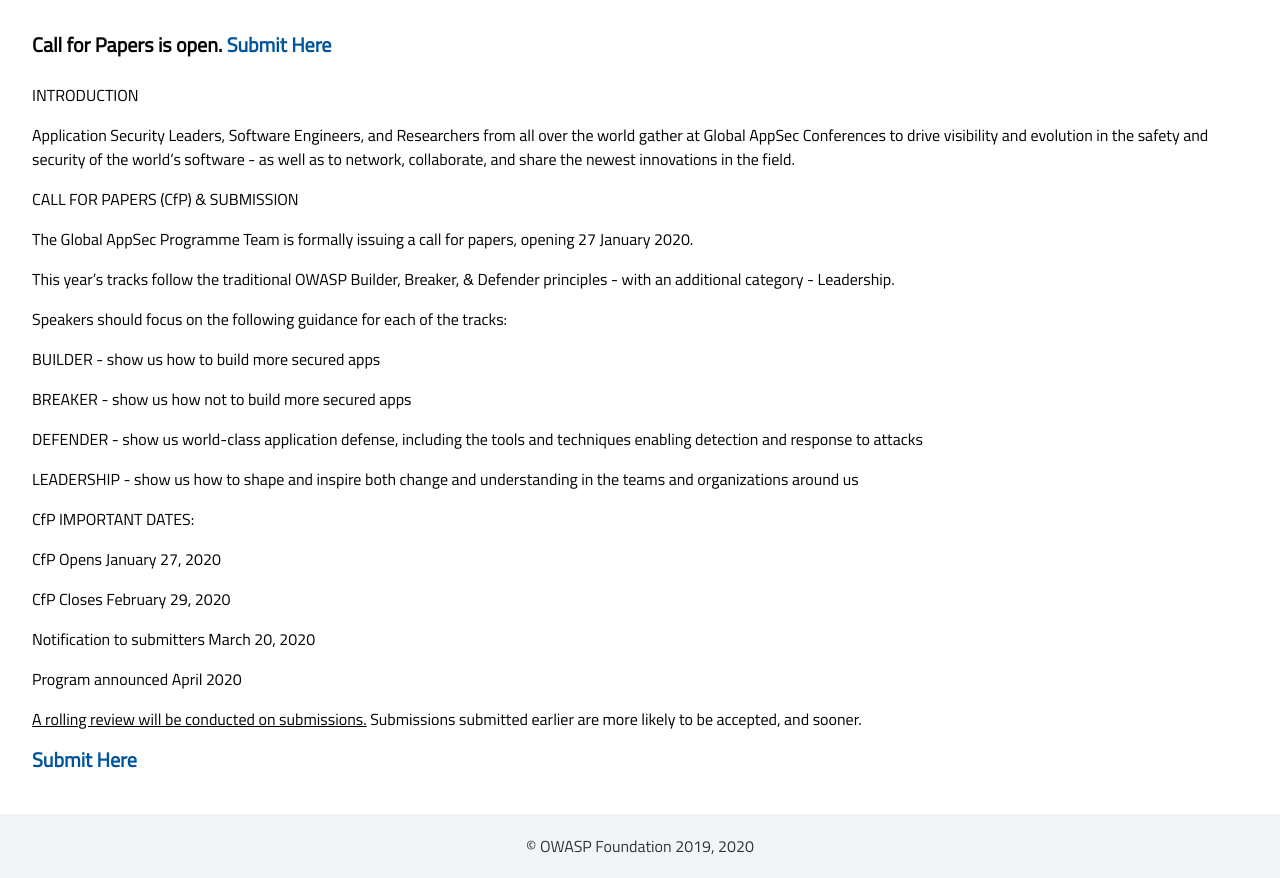
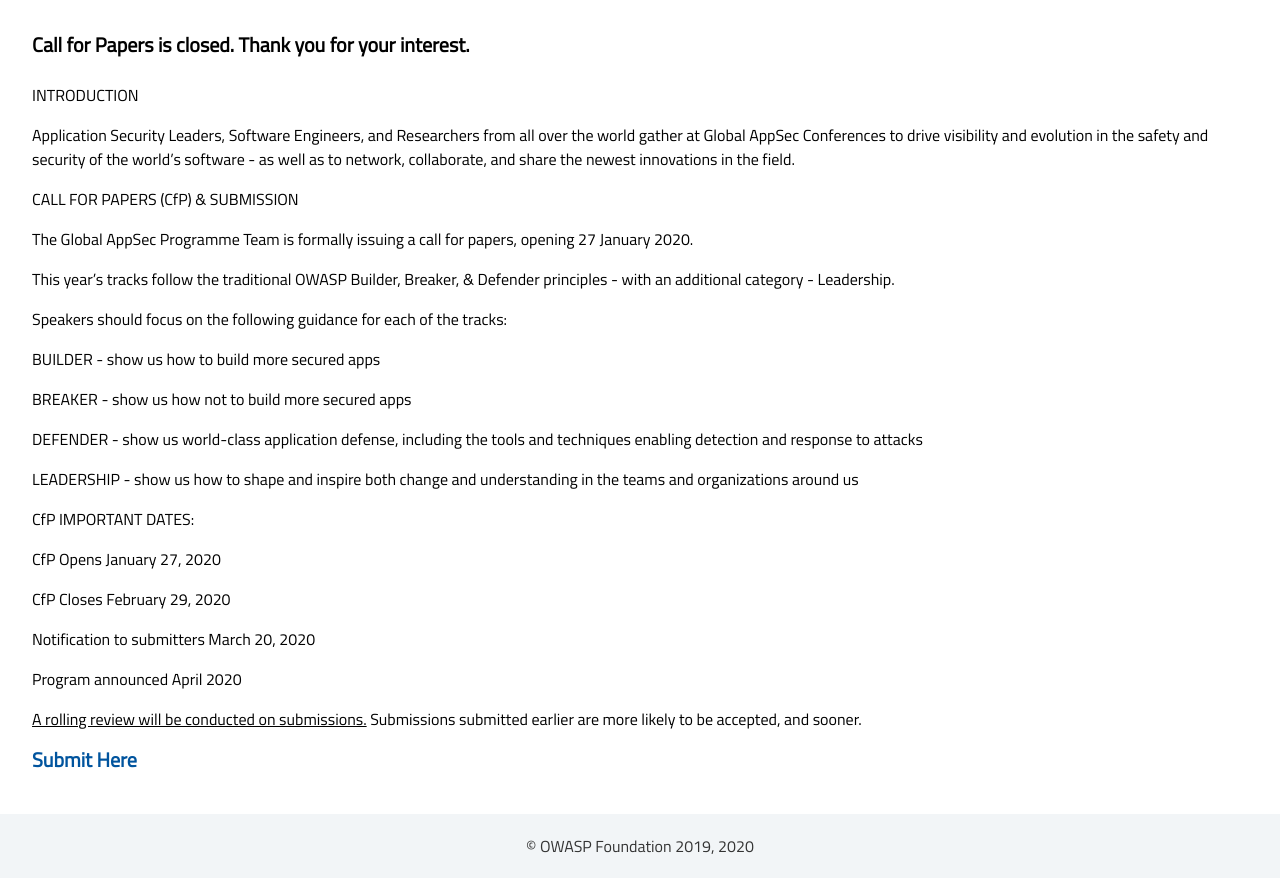
Before and after one commit to globalsea/globalsea.github.io, a Jekyll site: the page built from program/call-for-papers.md, in a window 1280 px wide. Shown: the part 338-1216 px from the top of the page. Built offline with Jekyll 4.4.1, drawn with Linux system fonts in a browser that asks for light colours; some web fonts are replaced.

Commit message:
Update call-for-papers.md

```diff
--- a/program/call-for-papers.md
+++ b/program/call-for-papers.md
@@ -2,7 +2,7 @@
 title: Call for Papers
 ---
 
-<h3><strong>Call for Papers is open. <a href = "https://owasp.submittable.com/submit/157930/global-appsec-dublin-2020-cfp" target="_blank">Submit Here</a></strong></h3>
+<h3><strong>Call for Papers is closed.  Thank you for your interest.</strong></h3>
 <p></p>
 <b>INTRODUCTION</b>
 
```
